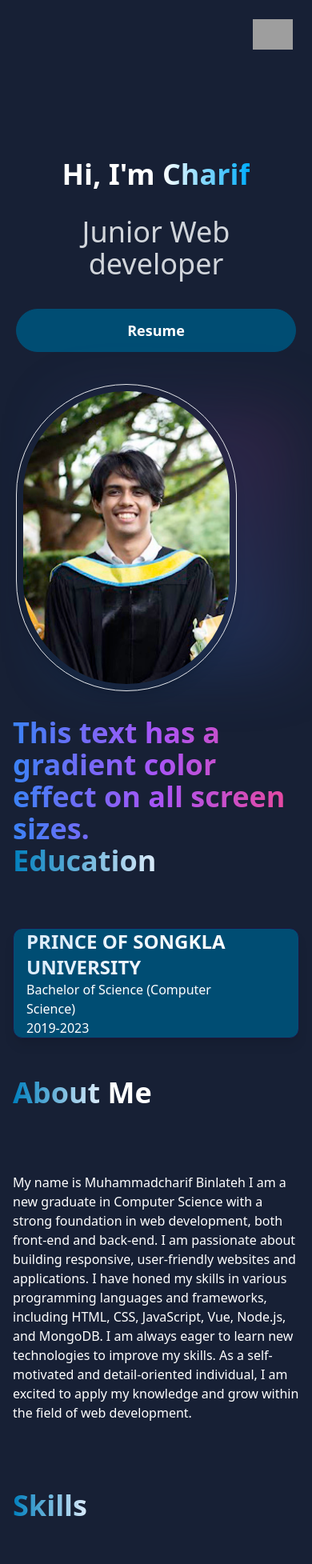
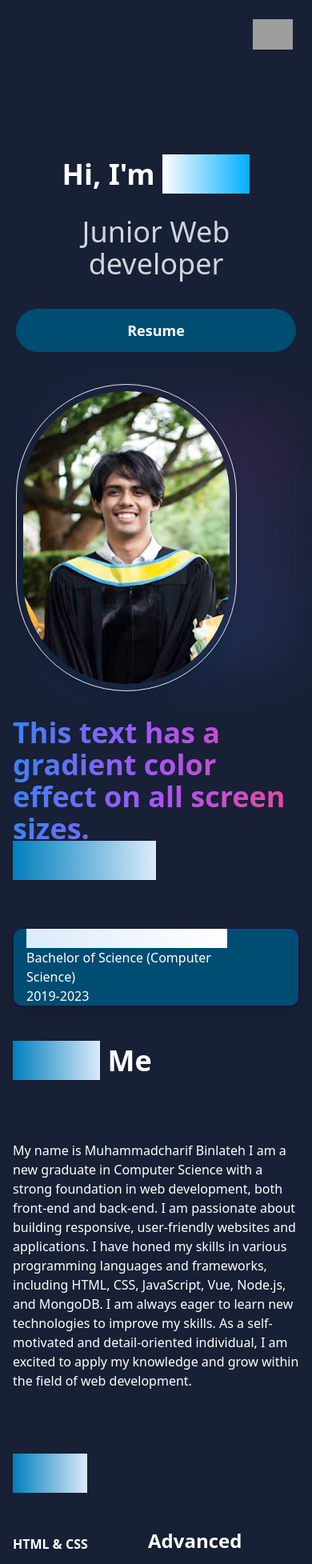
Before and after one commit to Charifx7/MyPortfolio, a Vue app: page / in a window 390 px wide. Shown: the top 1955 px of the page at 80% size. Built offline with nearby package versions, Linux system fonts and the light colour scheme; grey boxes are pictures that could not be loaded.

Commit message:
fix color dont responsive

```diff
--- a/src/components/AboutSection.vue
+++ b/src/components/AboutSection.vue
@@ -9,14 +9,14 @@
                     <p class="text-transparent bg-gradient-to-r sm:bg-gradient-to-b md:bg-gradient-to-l lg:bg-gradient-to-r from-blue-500 via-purple-500 to-pink-500 bg-clip-text">
   This text has a gradient color effect on all screen sizes.
 </p>
-                    <span class="text-transparent bg-clip-text bg-gradient-to-r from-[#007fbd] to-[#dbebfa]">Education</span>
+                    <span class="text-transparent bg-gradient-to-r sm:bg-gradient-to-b md:bg-gradient-to-l lg:bg-gradient-to-r from-[#007fbd] to-[#dbebfa]">Education</span>
                 </h2>
                 <div class="space-y-8 py-8">
                     <div v-for="element in education" :key="element.id"
                         class="flex items-center md:w-[50%] w-full rounded-xl bg-[#004d73] shadow-lg border border-[#1f1641]">
                         <div class="w-3/4 pl-4">
                             <h3
-                                class="text-2xl font-semibold uppercase text-transparent bg-clip-text bg-gradient-to-r from-[#dbebfa] to-[#ffffff] lg:text-xl">
+                                class="text-transparent bg-gradient-to-r sm:bg-gradient-to-b md:bg-gradient-to-l lg:bg-gradient-to-r from-[#dbebfa] to-[#ffffff] lg:text-xl">
                                 {{ element.School }}
                             </h3>
                             <p class="text-white">{{ element.program }}</p>
@@ -27,7 +27,7 @@
             </div>
             <div class="mt-4 md:mt-0 text-left flex flex-col z-10 h-full" data-aos="flip-right">
                 <h2 class="text-4xl font-bold text-white md:text-center text-left mb-4">
-                    <span class="text-transparent bg-clip-text bg-gradient-to-r from-[#007fbd] to-[#dbebfa]">About</span>
+                    <span class="text-transparent bg-gradient-to-r sm:bg-gradient-to-b md:bg-gradient-to-l lg:bg-gradient-to-r from-[#007fbd] to-[#dbebfa]">About</span>
                     Me
                 </h2>
                 <p class="text-base lg:text-lg mt-8 py-8">My name is Muhammadcharif Binlateh I am a new graduate in
--- a/src/components/ExperienceAndSkills.vue
+++ b/src/components/ExperienceAndSkills.vue
@@ -5,7 +5,7 @@
         <div class="md:grid md:grid-cols-2 gap-8 items-center py-1 px-4 xl:gap-16 xl:px-16">
             <div class="mt-4 md:mt-0 text-left flex flex-col z-10 h-full w-[80%]">
                 <h2 class="text-4xl font-bold text-white text-left mb-4">
-                    <span class="text-transparent bg-clip-text bg-gradient-to-r from-[#007fbd] to-[#dbebfa]">Skills</span>
+                    <span class="text-transparent bg-gradient-to-r sm:bg-gradient-to-b md:bg-gradient-to-l lg:bg-gradient-to-r from-[#007fbd] to-[#dbebfa]">Skills</span>
                 </h2>
                 <div class="mt-8" v-for="skill in Skills" :key="skill.id">
                     <div class="flex items-end justify-between" data-aos="fade-right">
@@ -18,7 +18,7 @@
             </div>
             <div class="mt-4 md:mt-0 text-left flex flex-col z-10 h-full w-[80%]">
                 <h2 class="text-4xl font-bold text-white text-left mb-4">
-                    <span class="text-transparent bg-clip-text bg-gradient-to-r from-[#007fbd] to-[#dbebfa]">Tools</span>
+                    <span class="text-transparent bg-gradient-to-r sm:bg-gradient-to-b md:bg-gradient-to-l lg:bg-gradient-to-r from-[#007fbd] to-[#dbebfa]">Tools</span>
                 </h2>
                 <div class="mt-8" v-for="tool in Tools" :key="tool.id">
                     <div class="flex items-end justify-between" data-aos="fade-right">
--- a/src/components/HeroSection.vue
+++ b/src/components/HeroSection.vue
@@ -11,7 +11,7 @@
                     <div class="text-center lg:text-left">
                         <h1 class="pt-4 text-white font-bold text-4xl md:text-5xl lg:text-6xl">
                             Hi, I'm <span
-                                class="text-transparent bg-clip-text bg-gradient-to-r from-white to-[#00aeff]">
+                                class="text-transparent bg-gradient-to-r sm:bg-gradient-to-b md:bg-gradient-to-l lg:bg-gradient-to-rr from-white to-[#00aeff]">
                                 Charif
                             </span>
                         </h1>
```
